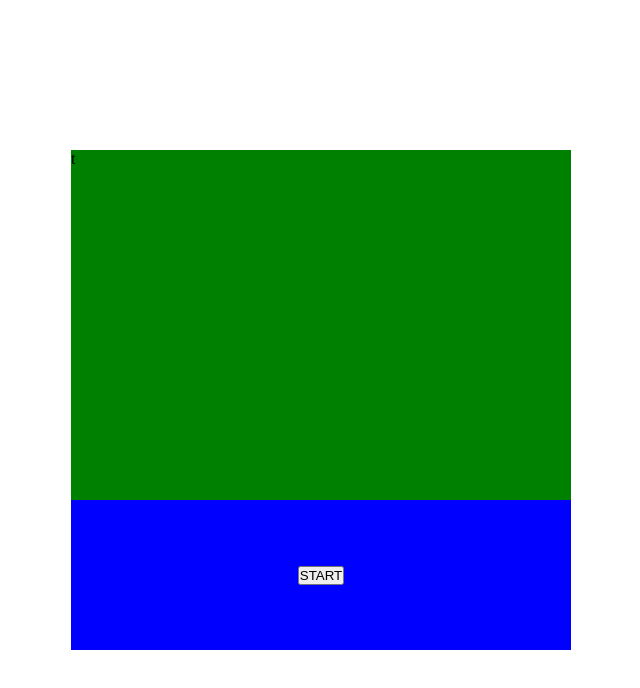
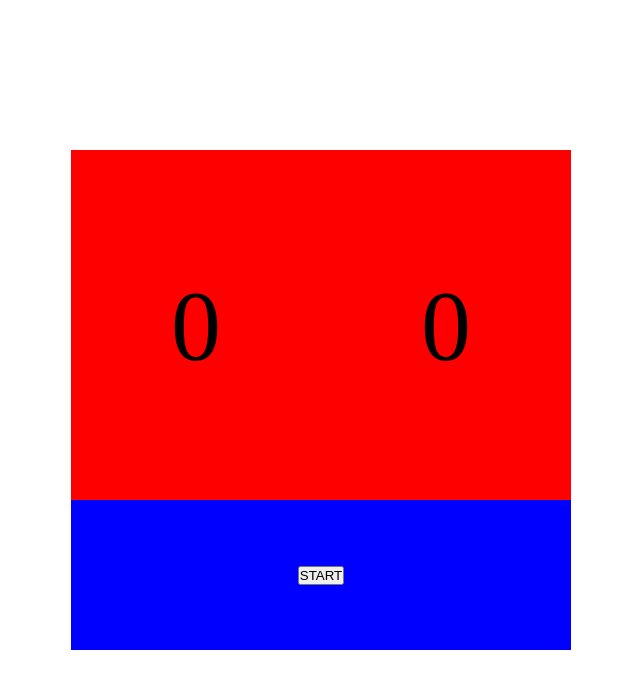
Before and after one commit to Rimpy99/react-timer-app, a React (Create React App) app: page / in a window 1280 px wide. Shown: the top 688 px of the page, without its empty margins (319-959 px from the left). Built offline with nearby package versions, Linux system fonts and the light colour scheme.

Commit message:
minTimer and secTimer displayed in Timer component

```diff
--- a/src/components/Timer.js
+++ b/src/components/Timer.js
@@ -10,6 +10,8 @@ import { changeToTrue, changeToFalse } from '../features/buttonCondition/buttonC
 
 const Timer = () => {
     const currentButtonCondition = useSelector((state) => state.buttonCondition.value);
+    const minutes = useSelector((state) => state.minTimer.value);
+    const seconds = useSelector((state) => state.secTimer.value);
 
     const dispatch = useDispatch();
 
@@ -23,7 +25,10 @@ const Timer = () => {
 
     return(
         <Container>
-            <TimerContainer>t</TimerContainer>
+            <TimerContainer>
+                <span>{minutes}</span>
+                <span>{seconds}</span>
+            </TimerContainer>
             <ButtonsContainer>
                 <button
                     onClick={() => changeButtonCondition()}
@@ -47,6 +52,19 @@ const TimerContainer = styled.div`
     width: 100%;
     height: 70%;
     background-color: green;
+    display: flex;
+    justify-content: center;
+    align-items: center;
+
+    span{
+        height: 100%;
+        background-color: red;
+        flex: 1;
+        font-size: 100px;
+        display: flex;
+        justify-content: center;
+        align-items: center;
+    }
 `;
 
 const ButtonsContainer = styled.div`
```
